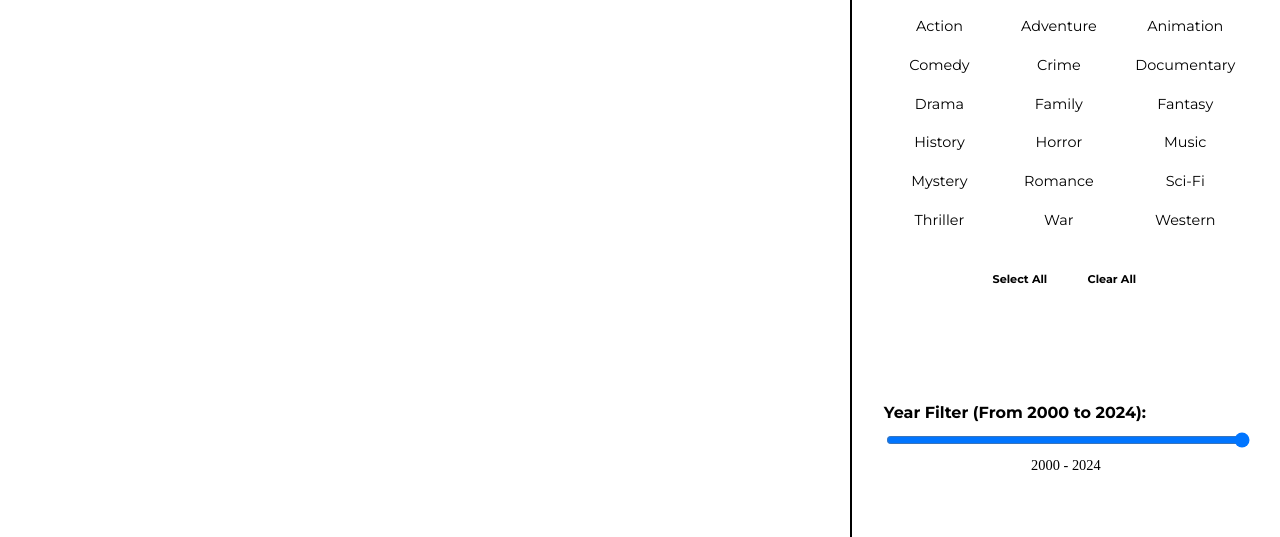
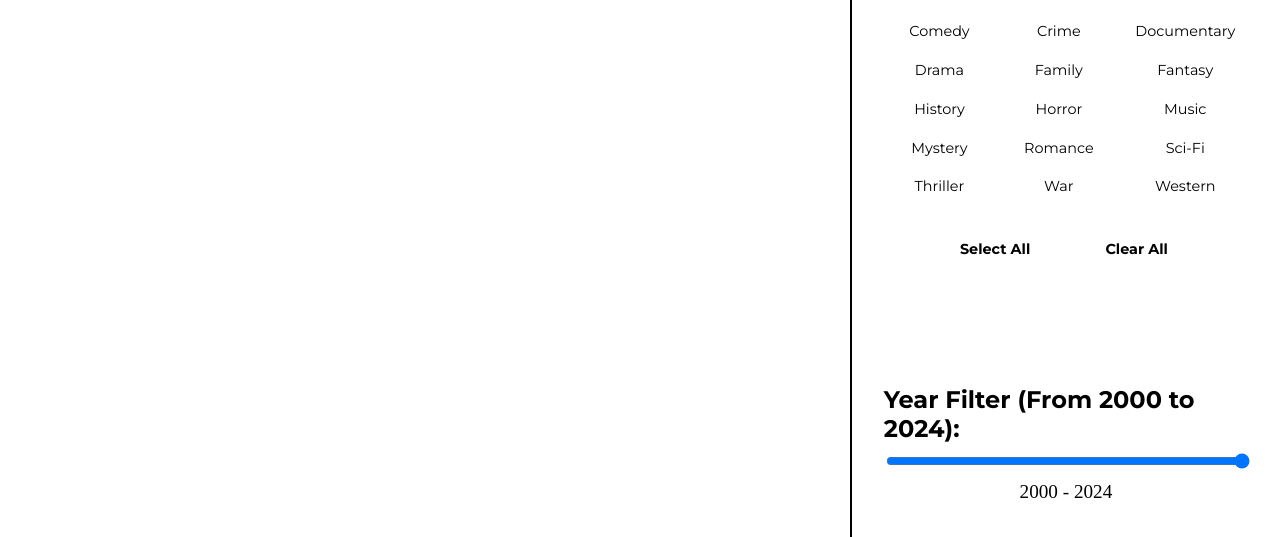
Before and after one commit to chenhaopz/IAT355-Final-Project, a plain HTML site: page index.html in a window 1280 px wide. Shown: the part 219-756 px from the top of the page. Drawn offline with nearby package versions, Linux system fonts and the light colour scheme; no server answers.

Commit message:
Final Changes
For Responsiveness

```diff
--- a/styles.css
+++ b/styles.css
@@ -465,9 +465,6 @@ h3 {
         justify-content: center;
     }
 
-        gap: 0.5rem;
-        margin-top: 0.5rem;
-    }
 
     .action-buttons > * {
         min-width: 60px;
```
